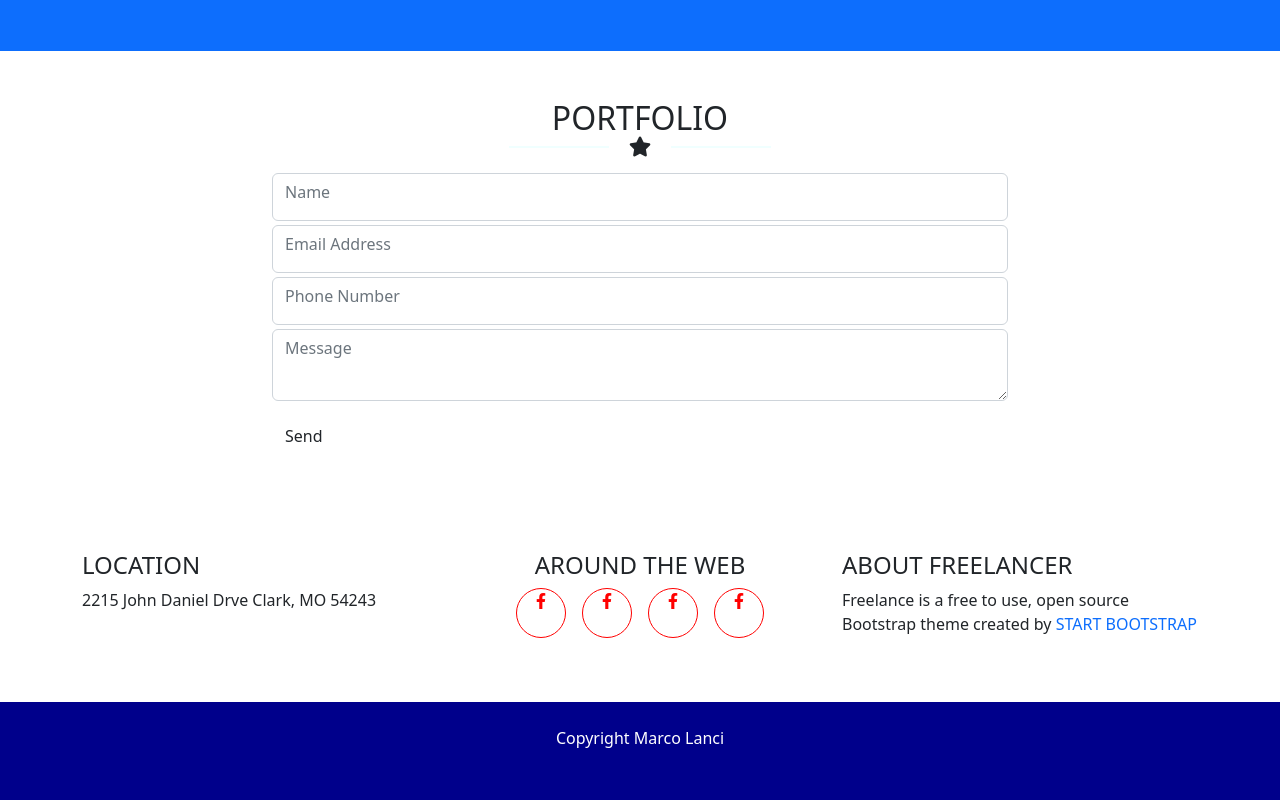
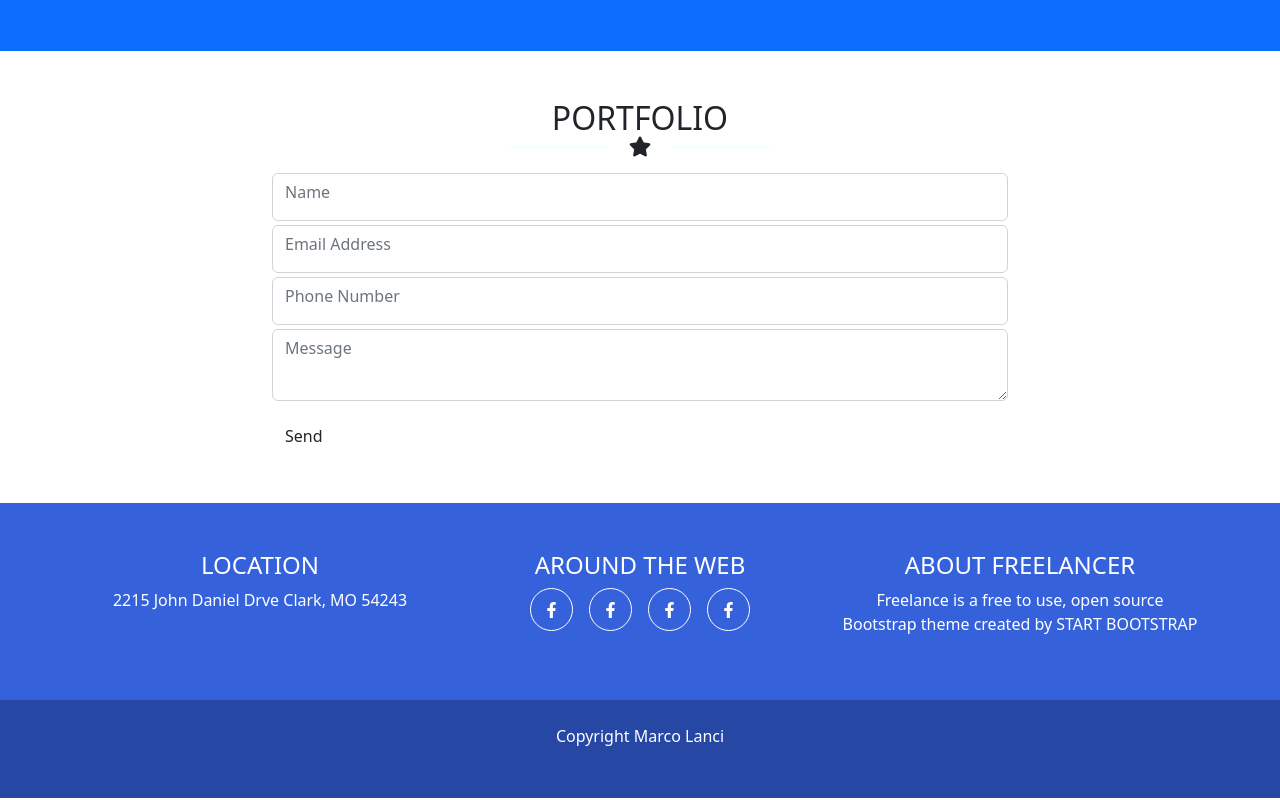
Before and after one commit to Riccardo-Laurenti/html-css-bootstrap-freelancer, a plain HTML site: page index.html in a window 1280 px wide. Shown: the part 1491-2291 px from the top of the page. Drawn offline with nearby package versions, Linux system fonts and the light colour scheme.

Commit message:
add content footer and header

```diff
--- a/css/style.css
+++ b/css/style.css
@@ -65,21 +65,32 @@
 }
 
 
-/* PORTFOLIIO*/
 
+
+
+.bg-light-blue {
+    background-color: rgb(53, 97, 219);
+}
 
 
 
 
 .web-icons > li {
-    border: 1px solid red;
-    height: 50px;
-    width: 50px;
+    border: 1px solid white;
+    height: 43px;
+    width: 43px;
     display: flex;
     justify-content: center;
+    align-items: center;
     border-radius: 50%;
 }
 
 .web-icons a {
-    color: red;;
+    color: white;
 }
+
+
+
+.bg-dk-blue {
+    background-color: rgb(38, 71, 163);
+}
--- a/index.html
+++ b/index.html
@@ -19,18 +19,18 @@
 <body>
 
     <!--HEADER-->
-    <header class="bg-primary container-fluid text-white py-3">
+    <header class="container-fluid text-white bg-dk-blue py-3">
          <div class="row align-items-center">
             <div class="col-6">
-                <h1>PORTFOLIO</h1>
+                <h1>START BOOTSTRAP</h1>
             </div>
 
             <div class="col-6 text-end">
                 <i class="fa-solid fa-bars fa-xl d-md-none"></i>
                 <ul class="list-inline mb-0 d-none d-md-block">
-                   <li class="list-inline-item"><a href="#" class="text-white text-decoration-none">Link 1</a></li>
-                   <li class="list-inline-item"><a href="#" class="text-white text-decoration-none">Link 1</a></li>
-                   <li class="list-inline-item"><a href="#" class="text-white text-decoration-none">Link 1</a></li>
+                   <li class="list-inline-item"><a href="#" class="text-white text-decoration-none">PORTFOLIO</a></li>
+                   <li class="list-inline-item"><a href="#" class="text-white text-decoration-none">ABOUT</a></li>
+                   <li class="list-inline-item"><a href="#" class="text-white text-decoration-none">CONTACT</a></li>
                 </ul>
             </div>
          </div>
@@ -163,7 +163,7 @@
 
      <!---------- FOOTER ---------------->
     <footer>
-      <div class="footer-top bg-dark-blue py-5">
+      <div class="footer-top bg-light-blue text-white text-center py-5">
          <div class="container">
              <div class="row gy-4 row-cols-1 row-cols-md-3">
                 <div class="col">
@@ -196,17 +196,17 @@
                      </ul>
 
                 </div>
-                <div class="col">
+                <div class="col text-center">
                     <h4>ABOUT FREELANCER</h4>
-                    <P>
+                    <P class="text-center">
                         Freelance is a free to use, open source Bootstrap theme created by
-                        <a href="#" class="text-green text-decoration-none">START BOOTSTRAP</a>
+                        START BOOTSTRAP
                     </P>
                 </div>
              </div>
          </div>
       </div>
-      <div class="footer-bottom container-fluid bg-darker-blue py-4">
+      <div class="footer-bottom container-fluid bg-dk-blue py-4">
         <div class="row h-100">
             <div class="col justify-content-center d-flex">
                 <address class="mb-0 text-white">Copyright Marco Lanci</address>
```
